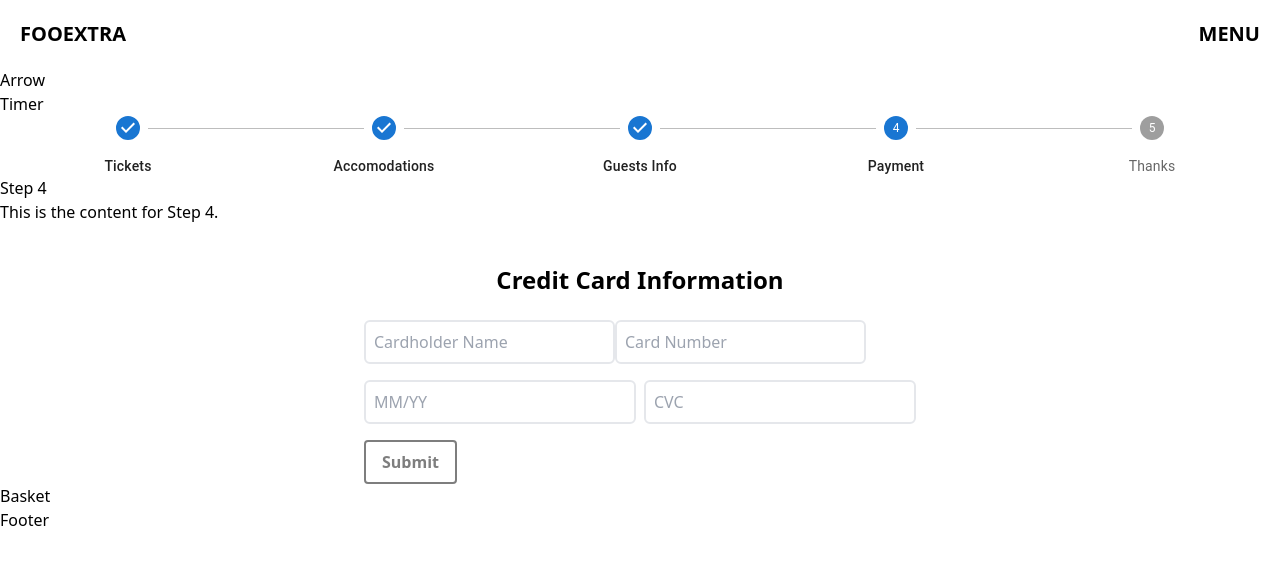
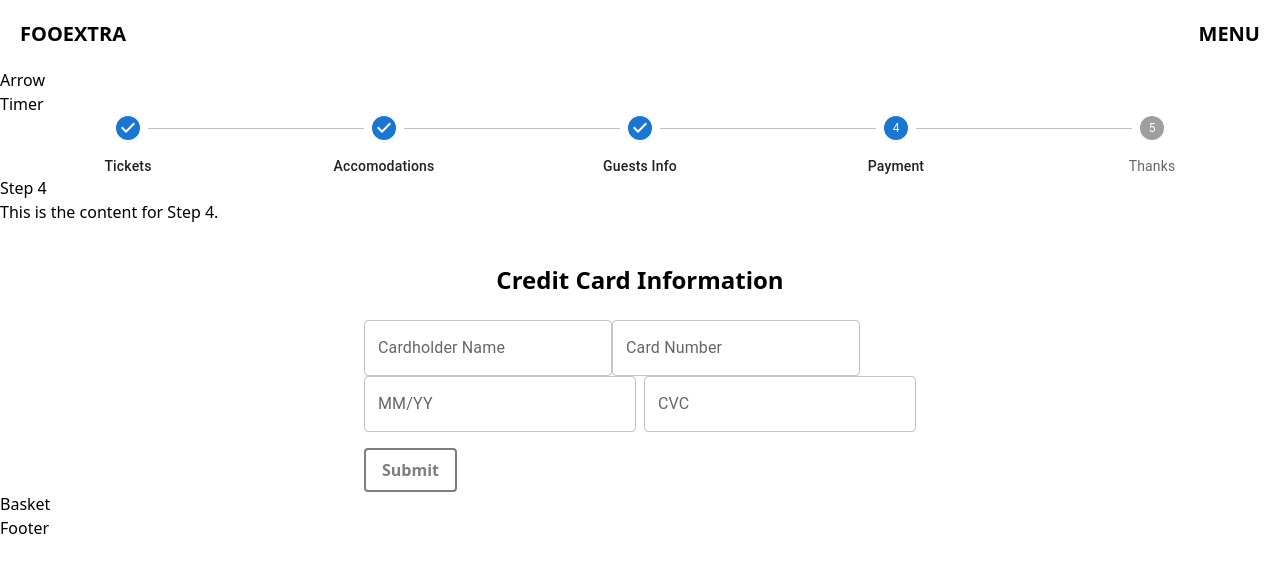
Before and after one commit to rossosofia/frontend_foofest_exam_sofia, a Next.js app: page /payment in a window 1280 px wide. Shown: the top 572 px of the page. Built offline with nearby package versions, Linux system fonts and the light colour scheme.

Commit message:
Changed the inputs and added mui

```diff
--- a/src/components/CreditCard.jsx
+++ b/src/components/CreditCard.jsx
@@ -1,5 +1,5 @@
 import React, { useState } from "react";
-import Container from "@mui/material/Container";
+import { Container, TextField } from "@mui/material";
 import Anchor from "./Anchor";
 
 export default function CreditCardForm() {
@@ -53,45 +53,47 @@ export default function CreditCardForm() {
       <h2 className="text-2xl mb-6 text-center font-bold">
         Credit Card Information
       </h2>
-      <input
-        className="border-2 border-gray-200 rounded-md p-2 mb-4"
-        type="text"
-        name="name"
-        placeholder="Cardholder Name"
+      <TextField
+        className="mb-4"
+        variant="outlined"
+        label="Cardholder Name"
         value={cardName}
         onChange={(e) => setCardName(e.target.value)}
         autoComplete="name"
       />
-      <input
-        className="border-2 border-gray-200 rounded-md p-2 mb-4"
-        type="text"
-        name="cardNumber"
-        placeholder="Card Number"
+      <TextField
+        className="mb-4"
+        variant="outlined"
+        label="Card Number"
         value={cardNumber}
         onChange={handleCardNumberChange}
-        maxLength="19"
-        autoComplete="cc-number"
+        inputProps={{
+          maxLength: 19,
+          autoComplete: "cc-number",
+        }}
       />
       <div className="flex space-x-2 mb-4">
-        <input
-          className="border-2 border-gray-200 rounded-md p-2 flex-1"
-          type="text"
-          name="expiry"
-          placeholder="MM/YY"
+        <TextField
+          className="flex-1"
+          variant="outlined"
+          label="MM/YY"
           value={expiryDate}
           onChange={handleExpiryChange}
-          maxLength="5"
-          autoComplete="cc-exp"
+          inputProps={{
+            maxLength: 5,
+            autoComplete: "cc-exp",
+          }}
         />
-        <input
-          className="border-2 border-gray-200 rounded-md p-2 flex-1"
-          type="text"
-          name="cvc"
-          placeholder="CVC"
+        <TextField
+          className="flex-1"
+          variant="outlined"
+          label="CVC"
           value={cvc}
           onChange={(e) => setCvc(e.target.value.replace(/\D/g, ""))}
-          maxLength="3"
-          autoComplete="cc-csc"
+          inputProps={{
+            maxLength: 3,
+            autoComplete: "cc-csc",
+          }}
         />
       </div>
 
```
